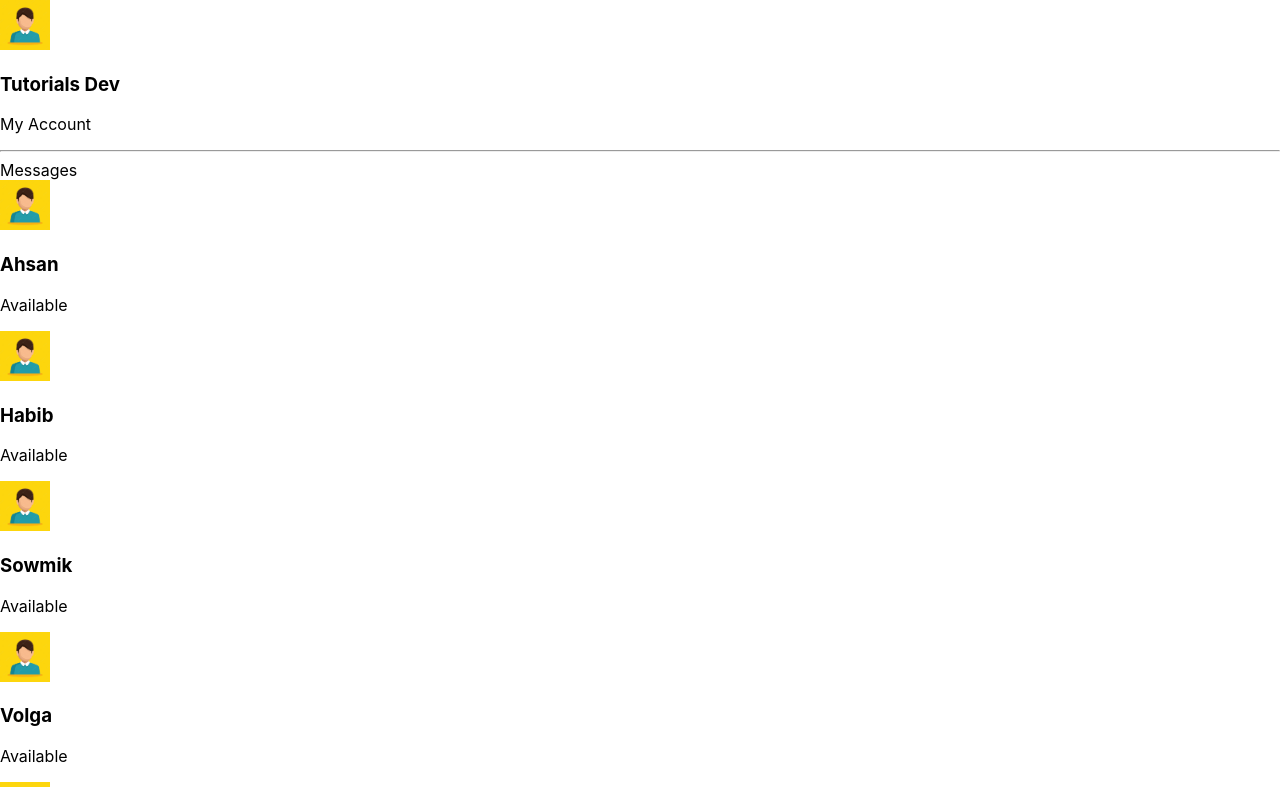
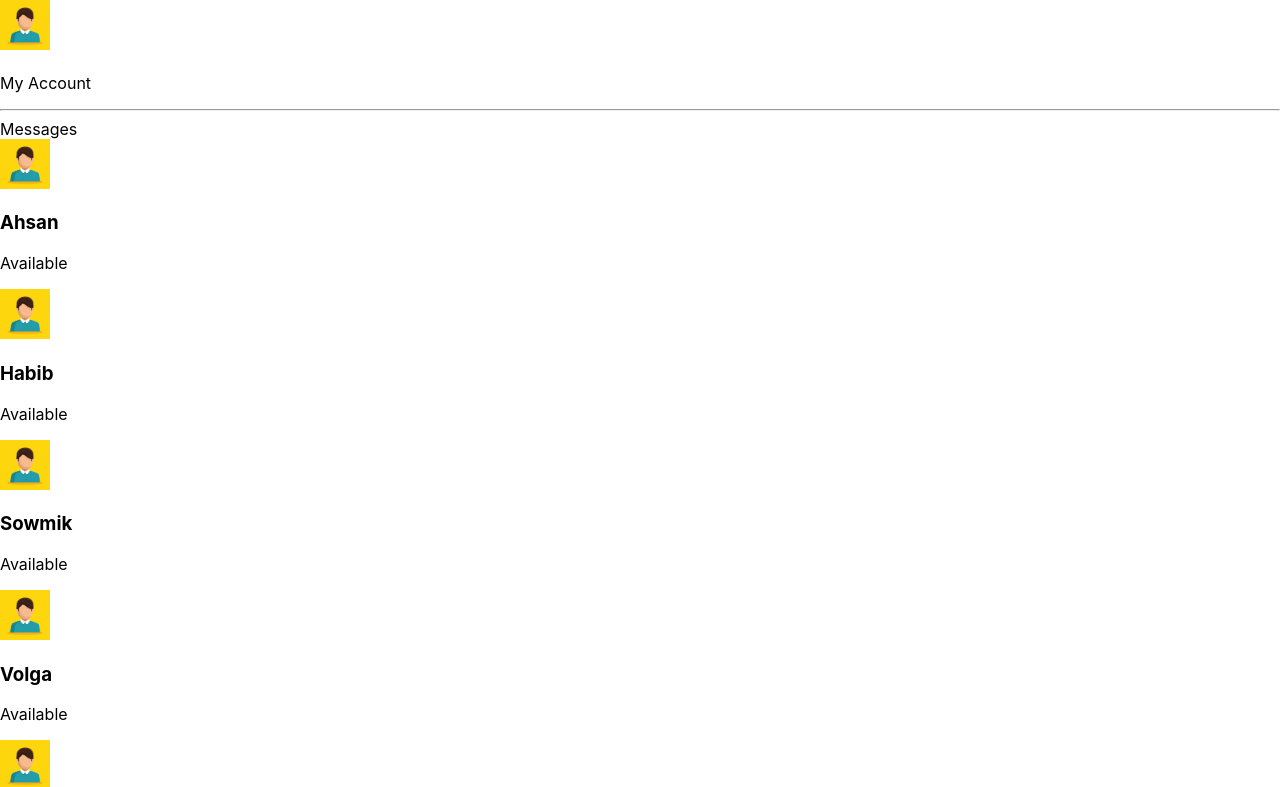
Before and after one commit to sowmik-sec/chat-client, a React (Create React App) app: page / in a window 1280 px wide. Shown: the top 787 px of the page. Built offline with nearby package versions, Linux system fonts and the light colour scheme; sample sign-in values are in the browser's storage.

Commit message:
set user state. show user name

```diff
--- a/src/modules/Dashboard/index.js
+++ b/src/modules/Dashboard/index.js
@@ -1,4 +1,4 @@
-import React from "react";
+import React, { useState } from "react";
 import Avatar from "../../assets/avatar.jpg";
 import Input from "../../components/Input";
 
@@ -35,6 +35,9 @@ const Dashboard = () => {
       img: Avatar,
     },
   ];
+  const [user, setUser] = useState(
+    JSON.parse(localStorage.getItem("user:detail"))
+  );
   return (
     <div className="w-screen flex">
       <div className="w-1/4 h-screen bg-secondary">
@@ -49,7 +52,7 @@ const Dashboard = () => {
             />
           </div>
           <div className="ml-2">
-            <h3 className="text-2xl">Tutorials Dev</h3>
+            <h3 className="text-2xl">{user?.fullName}</h3>
             <p className="text-lg font-light">My Account</p>
           </div>
         </div>
```
